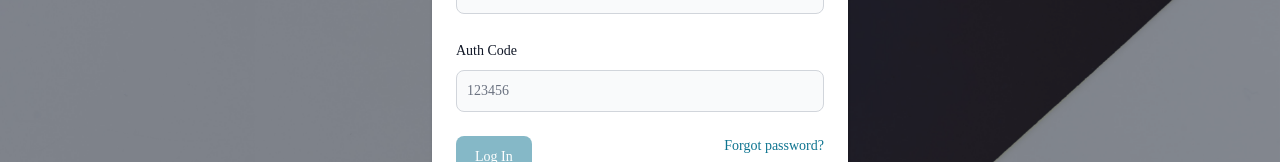
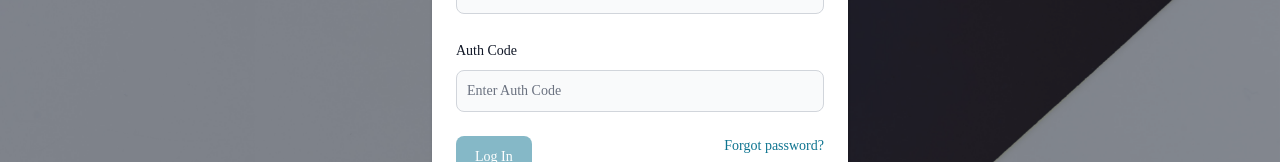
Before and after one commit to paki-valdi-9/ASOS_DIGITAL_WALLET, a React (Create React App) app in the folder asos_digital_walltet/: page / in a window 1280 px wide. Both pictures are taken after a click on the button "Log in". Shown: the part 426-588 px from the top of the page. Built offline with nearby package versions, Linux system fonts and the light colour scheme.

Commit message:
feat: auth code input validation

```diff
--- a/asos_digital_walltet/src/app/components/Modals/LogInModal/LogInModal.tsx
+++ b/asos_digital_walltet/src/app/components/Modals/LogInModal/LogInModal.tsx
@@ -123,10 +123,11 @@ export const LogInModal: React.FC = ({}) => {
                 <Label htmlFor="authCode" value="Auth Code" />
               </div>
               <TextInput
-                placeholder="123456"
+                placeholder="Enter Auth Code"
                 id="authCode"
                 type="text"
                 maxLength={6}
+                minLength={6}
                 value={authCode}
                 onChange={handleAuthCodeChange}
                 required
@@ -135,7 +136,11 @@ export const LogInModal: React.FC = ({}) => {
             <div className={styles["w-full"]}>
               <Button
                 onClick={handleLogIn}
-                disabled={email && password ? false : true}
+                disabled={
+                  email && password && authCode && authCode.length == 6
+                    ? false
+                    : true
+                }
               >
                 Log In
               </Button>
--- a/asos_digital_walltet/src/app/components/Modals/qrModal/qrModal.tsx
+++ b/asos_digital_walltet/src/app/components/Modals/qrModal/qrModal.tsx
@@ -99,7 +99,7 @@ export const QrModal: React.FC<IQrModal> = ({ qrImage }) => {
               <Label htmlFor="authCode" value="Auth Code" />
             </div>
             <TextInput
-              placeholder="123456"
+              placeholder="Enter Auth Code"
               id="authCode"
               type="text"
               maxLength={6}
@@ -109,7 +109,10 @@ export const QrModal: React.FC<IQrModal> = ({ qrImage }) => {
             />
           </div>
           <div className="w-full">
-            <Button onClick={handleSet2fa} disabled={authCode ? false : true}>
+            <Button
+              onClick={handleSet2fa}
+              disabled={authCode && authCode.length == 6 ? false : true}
+            >
               Set 2Auth
             </Button>
           </div>
```
